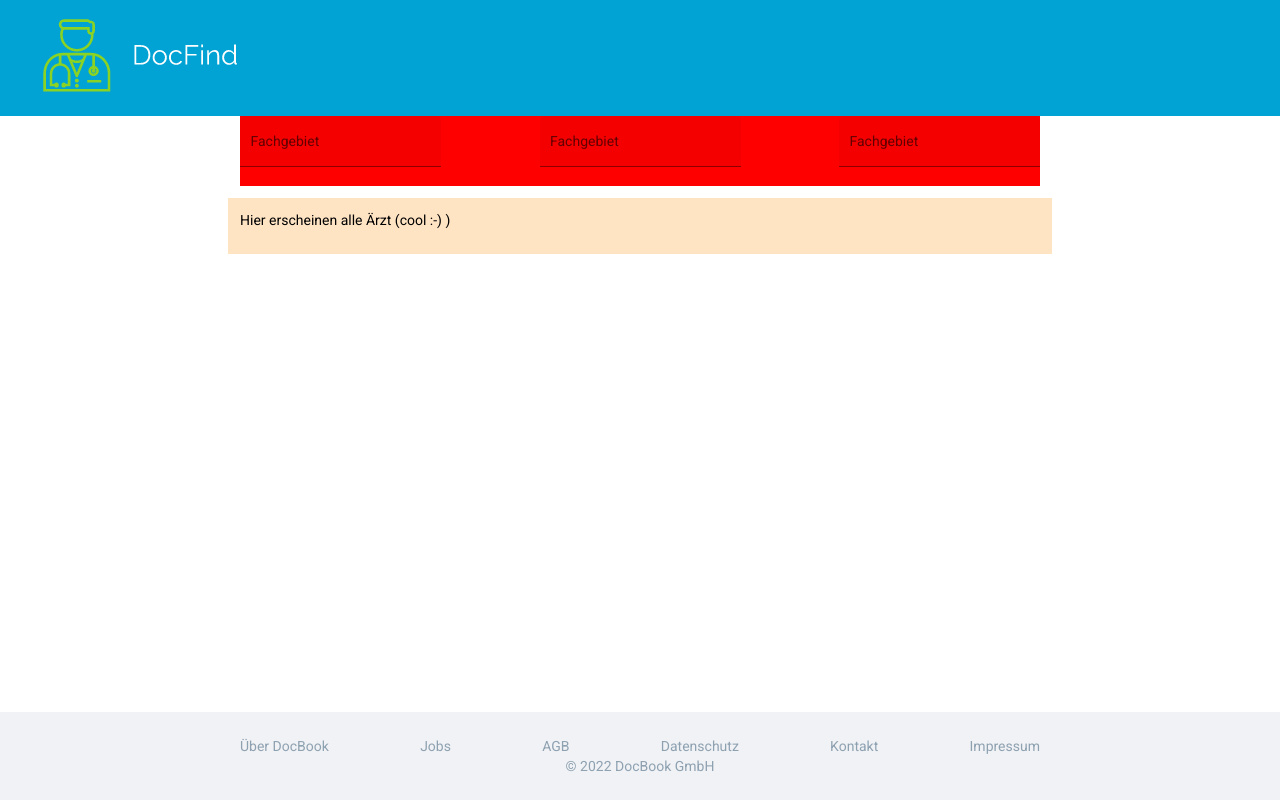
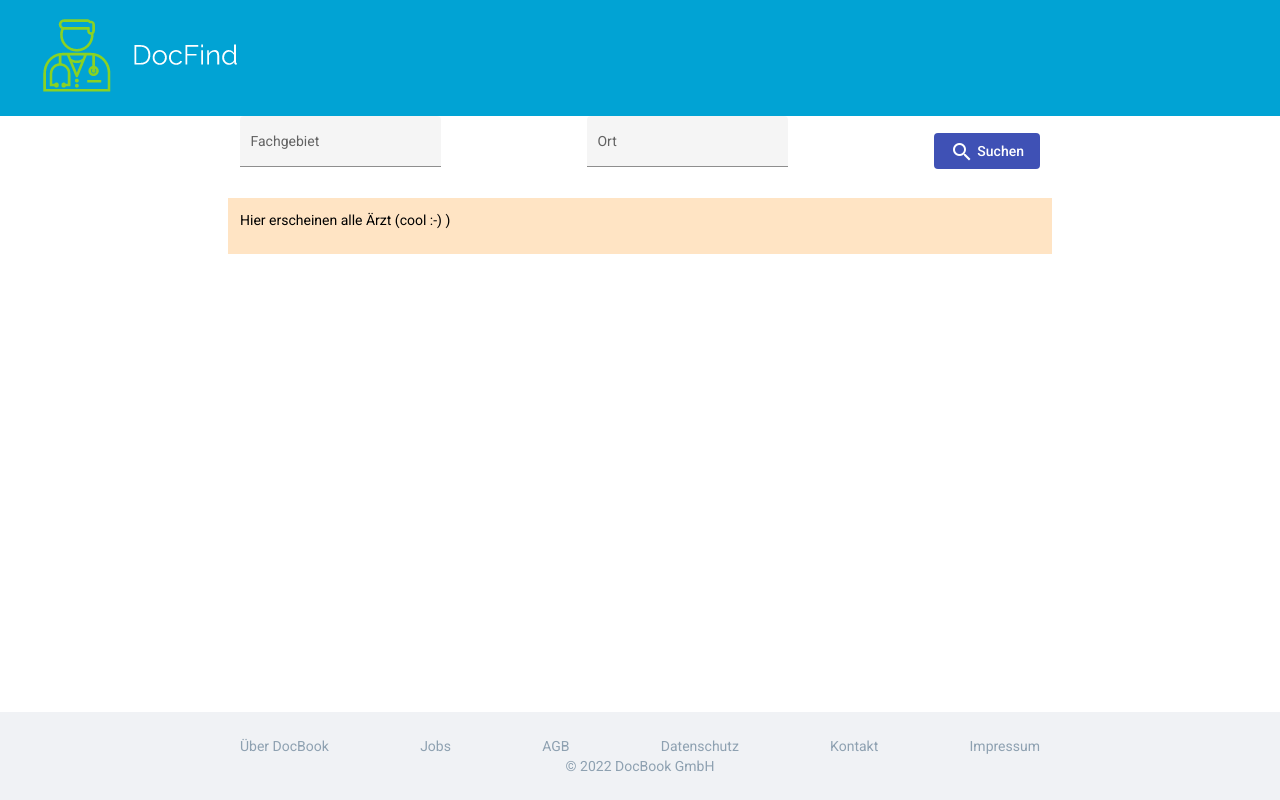
Before and after one commit to LukasKlammer/doc-book, an Angular app: page /doc-list in a window 1280 px wide. Built offline with nearby package versions, Linux system fonts and the light colour scheme.

Commit message:
autocomplete in search component

```diff
--- a/src/app/app.module.ts
+++ b/src/app/app.module.ts
@@ -13,6 +13,8 @@ import { MatAutocompleteModule } from '@angular/material/autocomplete';
 import { MatFormFieldModule } from '@angular/material/form-field';
 import { MatInputModule } from '@angular/material/input';
 import { ReactiveFormsModule } from '@angular/forms';
+import { MatButtonModule } from '@angular/material/button';
+import { MatIconModule } from '@angular/material/icon';
 
 
 @NgModule({
@@ -31,7 +33,9 @@ import { ReactiveFormsModule } from '@angular/forms';
     MatAutocompleteModule,
     MatFormFieldModule,
     MatInputModule,
-    ReactiveFormsModule
+    ReactiveFormsModule,
+    MatButtonModule,
+    MatIconModule
   ],
   providers: [],
   bootstrap: [AppComponent]
--- a/src/app/doc-list/doc-list.component.html
+++ b/src/app/doc-list/doc-list.component.html
@@ -1,4 +1,4 @@
 <main class="global-content-width">
-  <db-search [allSpecialities]="allSpecialities"></db-search>
+  <db-search [allSpecialities]="allSpecialities" [allCitys]="allCitys"></db-search>
   <db-doc-card *ngFor="let card of [0]"></db-doc-card>
 </main>
--- a/src/app/doc-list/doc-list.component.ts
+++ b/src/app/doc-list/doc-list.component.ts
@@ -109,12 +109,21 @@ export class DocListComponent implements OnInit {
   }
   ]
 
-allSpecialities = ['Alleskönner', 'Besserwisser', 'Superdoc'];
-allCitys = ['Musterhausen', 'München', 'Basel'];
+  allSpecialities = ['Alleskönner', 'Zauberer', 'Superdoc'];
+  allCitys = ['Musterhausen', 'München', 'Basel', 'Dochausen'];
 
   constructor() { }
 
   ngOnInit(): void {
   }
 
+  getAllSpezialities() {
+    for (let i = 0; i < this.doctors.length; i++) {
+      const doctor = this.doctors[i];
+      console.log(doctor);
+
+
     }
+  }
+
+}
--- a/src/app/search/search.component.html
+++ b/src/app/search/search.component.html
@@ -5,42 +5,34 @@
            placeholder=""
            aria-label="Fachgebiet"
            matInput
-           [formControl]="myControl"
-           [matAutocomplete]="auto">
-    <mat-autocomplete #auto="matAutocomplete">
-      <mat-option *ngFor="let option of filteredOptions  | async" [value]="option">
+           [formControl]="controlSpecialitiesInput"
+           [matAutocomplete]="autoSpeciality">
+    <mat-autocomplete #autoSpeciality="matAutocomplete">
+      <mat-option *ngFor="let option of filteredOptionsSpecialities  | async" [value]="option">
         {{option}}
       </mat-option>
     </mat-autocomplete>
   </mat-form-field>
 
   <mat-form-field class="example-full-width" appearance="fill">
-    <mat-label>Fachgebiet</mat-label>
+    <mat-label>Ort</mat-label>
     <input type="text"
            placeholder=""
-           aria-label="Fachgebiet"
+           aria-label="Ort"
            matInput
-           [formControl]="myControl"
-           [matAutocomplete]="auto">
-    <mat-autocomplete #auto="matAutocomplete">
-      <mat-option *ngFor="let option of filteredOptions  | async" [value]="option">
+           [formControl]="controlCityInput"
+           [matAutocomplete]="autoCity">
+    <mat-autocomplete #autoCity="matAutocomplete">
+      <mat-option *ngFor="let option of filteredOptionsCitys  | async" [value]="option">
         {{option}}
       </mat-option>
     </mat-autocomplete>
   </mat-form-field>
 
-  <mat-form-field class="example-full-width" appearance="fill">
-    <mat-label>Fachgebiet</mat-label>
-    <input type="text"
-           placeholder=""
-           aria-label="Fachgebiet"
-           matInput
-           [formControl]="myControl"
-           [matAutocomplete]="auto">
-    <mat-autocomplete #auto="matAutocomplete">
-      <mat-option *ngFor="let option of filteredOptions  | async" [value]="option">
-        {{option}}
-      </mat-option>
-    </mat-autocomplete>
-  </mat-form-field>
+
+  <button mat-flat-button color="primary">
+    <mat-icon aria-hidden="false" aria-label="search-icon">search</mat-icon>
+    Suchen
+  </button>
+
 </form>
--- a/src/app/search/search.component.scss
+++ b/src/app/search/search.component.scss
@@ -1,5 +1,4 @@
 :host {
-  background-color: red;
   width: 100%;
 }
 
@@ -7,4 +6,5 @@ form {
   width: 100%;
   display: flex;
   justify-content: space-between;
+  align-items: center;
 }
--- a/src/app/search/search.component.ts
+++ b/src/app/search/search.component.ts
@@ -10,23 +10,34 @@ import { map, startWith } from 'rxjs/operators';
 })
 export class SearchComponent implements OnInit {
 
-  @Input() allSpecialities:string[] = ['test'];
-  myControl = new FormControl('');
-  filteredOptions: Observable<string[]>;
+  @Input() allSpecialities:string[] = [];
+  controlSpecialitiesInput = new FormControl('');
+  filteredOptionsSpecialities: Observable<string[]>;
+  @Input() allCitys:string[] = [];
+  controlCityInput = new FormControl('');
+  filteredOptionsCitys: Observable<string[]>;
 
   constructor() { }
 
   ngOnInit(): void {
-    this.filteredOptions = this.myControl.valueChanges.pipe(
+    this.filteredOptionsSpecialities = this.controlSpecialitiesInput.valueChanges.pipe(
       startWith(''),
-      map(value => this._filter(value || '')),
+      map(value => this._filterSpecialities(value || '')),
+    );
+    this.filteredOptionsCitys = this.controlCityInput.valueChanges.pipe(
+      startWith(''),
+      map(value => this._filterCitys(value || '')),
     );
   }
 
-  private _filter(value: string): string[] {
+  private _filterSpecialities(value: string): string[] {
     const filterValue = value.toLowerCase();
-
     return this.allSpecialities.filter(speciality => speciality.toLowerCase().includes(filterValue));
   }
 
+  private _filterCitys(value: string): string[] {
+    const filterValue = value.toLowerCase();
+    return this.allCitys.filter(city => city.toLowerCase().includes(filterValue));
+  }
+
 }
```
Lines whose indentation alone changed are shown as unchanged.
